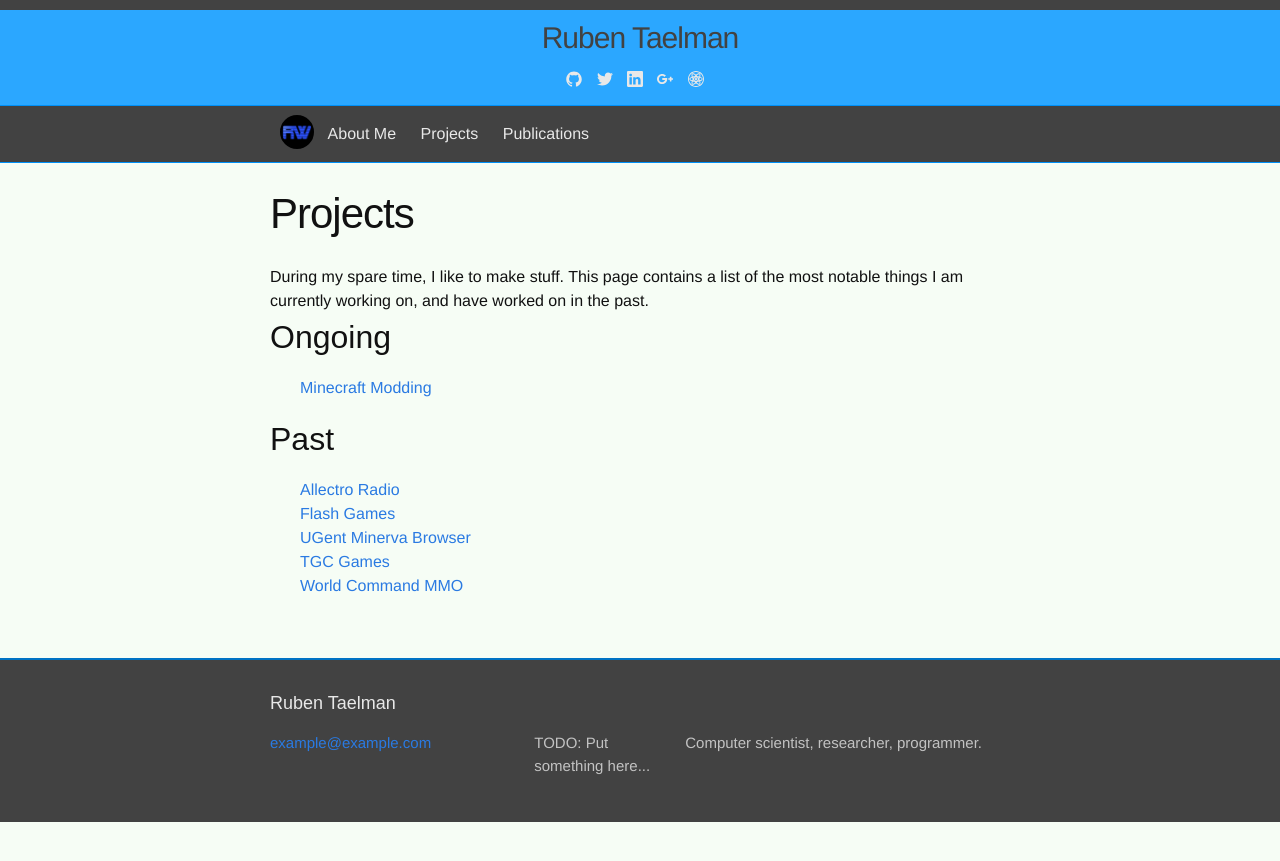
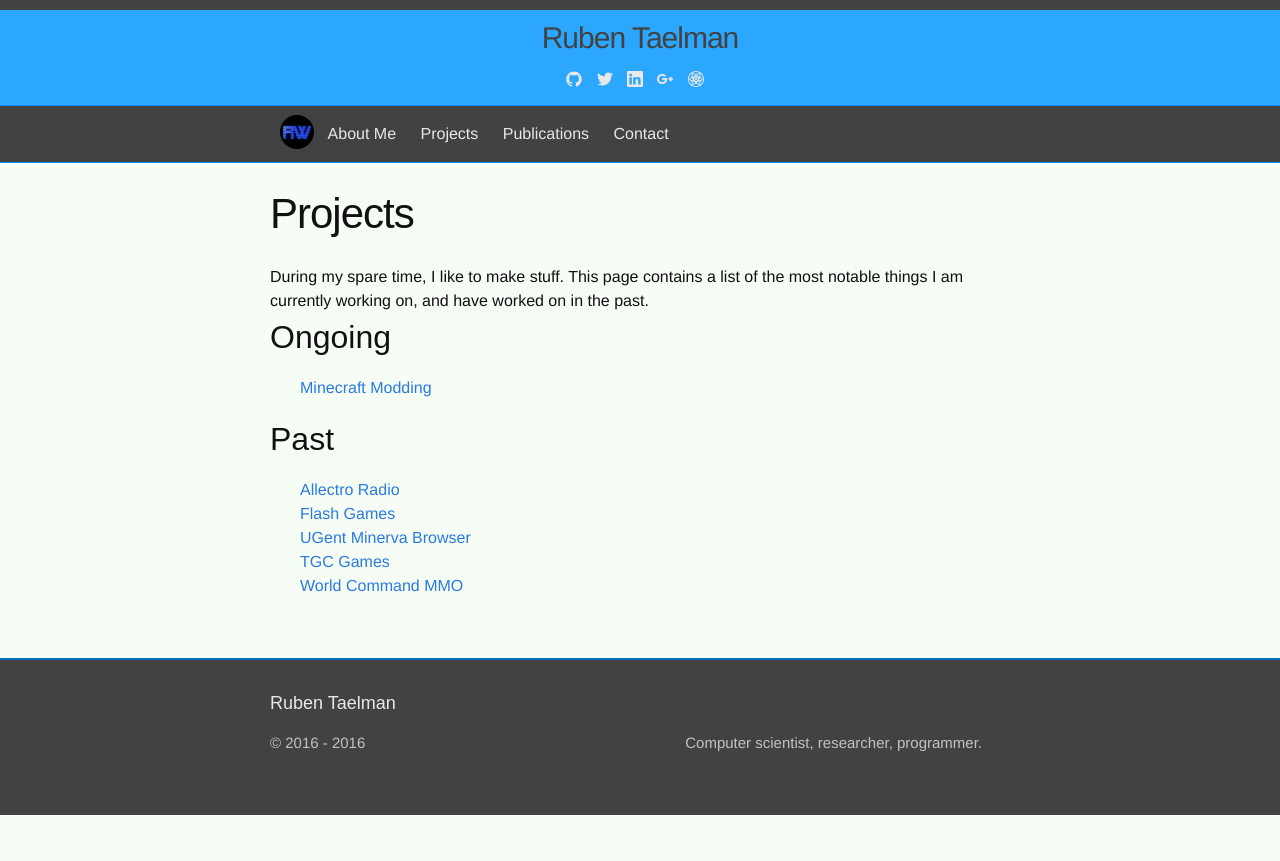
Before and after one commit to rubensworks/rubensworks.net, a Jekyll site: the page built from projects.html, in a window 1280 px wide. Shown: the top 861 px of the page. Built offline with Jekyll 4.4.1, drawn with Linux system fonts in a browser that asks for light colours; some web fonts are replaced.

Commit message:
Add contact link

```diff
--- a/_includes/footer.html
+++ b/_includes/footer.html
@@ -6,13 +6,11 @@
 
     <div class="footer-col-wrapper">
       <div class="footer-col footer-col-1">
-        <ul class="contact-list">
-          <li><a href="mailto:{{ site.email }}">{{ site.email }}</a></li>
-        </ul>
+        &copy; 2016 - {{ site.time | date: '%Y' }}
       </div>
 
       <div class="footer-col footer-col-2">
-        TODO: Put something here...
+
       </div>
 
       <div class="footer-col footer-col-3">
--- a/_includes/header.html
+++ b/_includes/header.html
@@ -56,6 +56,7 @@
         <a class="page-link{% if p.url == page.url %} active{% endif %}" href="{{ my_page.url | prepend: site.baseurl }}">{{ my_page.title }}</a>
         {% endif %}
         {% endfor %}
+        <a class="page-link" href="mailto:rubensworks@gmail.com">Contact</a>
       </div>
     </nav>
   </div>
```
